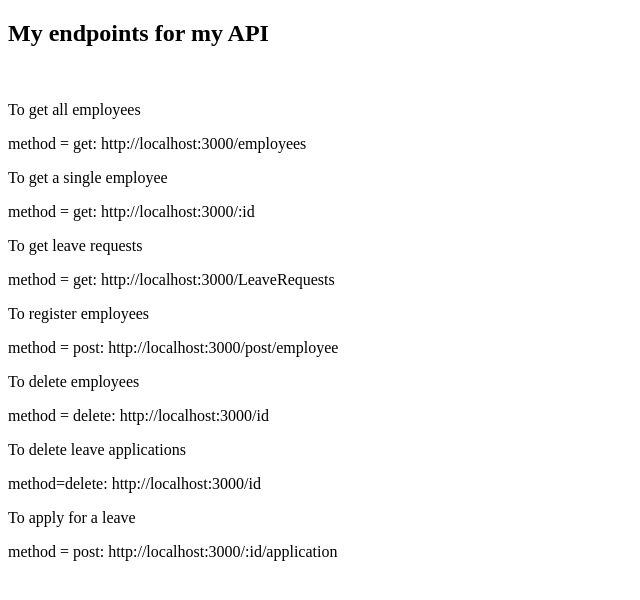
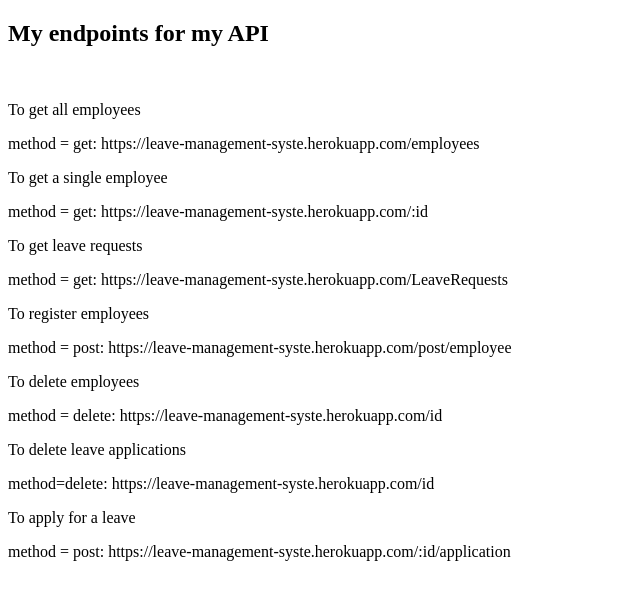
Before and after one commit to PHILANI-MXA/BackendLeaveManagement, a website: page View/index.html in a window 1280 px wide. Shown: the whole page, without its empty margins (0-640 px from the left). Drawn offline with Linux system fonts and the light colour scheme.

Commit message:
endPoints

```diff
--- a/View/index.html
+++ b/View/index.html
@@ -8,12 +8,12 @@
 </head>
 <body>
     <h2>My endpoints for my API</h2><br>
-    <p>To get all employees</p>method = get: http://localhost:3000/employees <!--for example http://localhost:3000/1 -->
-    <p>To get a single employee</p>method = get: http://localhost:3000/:id  <!--for example http://localhost:3000/1 -->
-    <p>To get leave requests</p>method = get: http://localhost:3000/LeaveRequests
-    <p>To register employees</p>method = post: http://localhost:3000/post/employee<!--for example http://localhost:3000/1 -->
-    <p>To delete employees</p>method = delete: http://localhost:3000/id <!--for example http://localhost:3000/1 -->
-    <p>To delete leave applications</p> method=delete: http://localhost:3000/id <!--for example http://localhost:3000/1 -->
-    <p>To apply for a leave</p>method = post: http://localhost:3000/:id/application <!--for example http://localhost:3000/1/application -->
+    <p>To get all employees</p>method = get: https://leave-management-syste.herokuapp.com/employees <!--for example http://localhost:3000/1 -->
+    <p>To get a single employee</p>method = get: https://leave-management-syste.herokuapp.com/:id  <!--for example http://localhost:3000/1 -->
+    <p>To get leave requests</p>method = get: https://leave-management-syste.herokuapp.com/LeaveRequests
+    <p>To register employees</p>method = post: https://leave-management-syste.herokuapp.com/post/employee<!--for example http://localhost:3000/1 -->
+    <p>To delete employees</p>method = delete: https://leave-management-syste.herokuapp.com/id <!--for example http://localhost:3000/1 -->
+    <p>To delete leave applications</p> method=delete: https://leave-management-syste.herokuapp.com/id <!--for example http://localhost:3000/1 -->
+    <p>To apply for a leave</p>method = post: https://leave-management-syste.herokuapp.com/:id/application <!--for example http://localhost:3000/1/application -->
 </body>
 </html>
```
